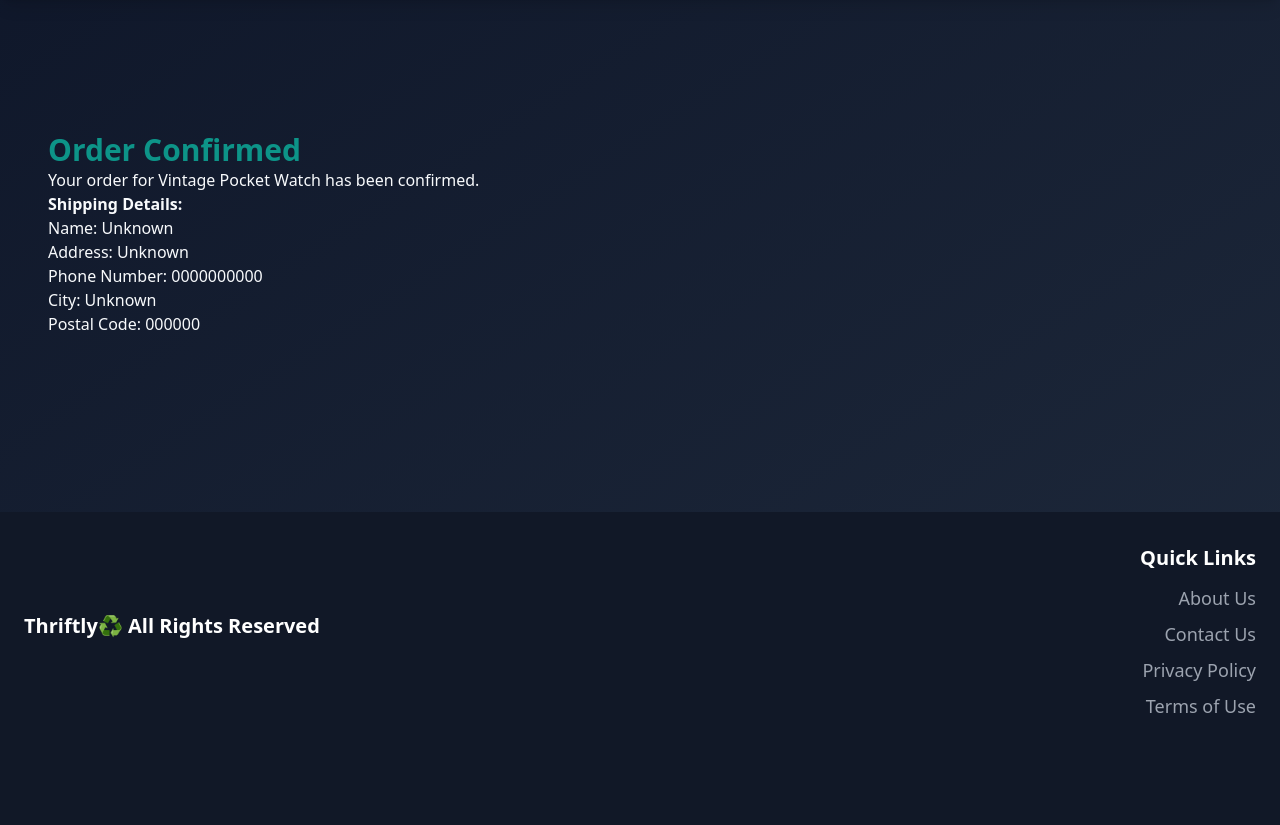
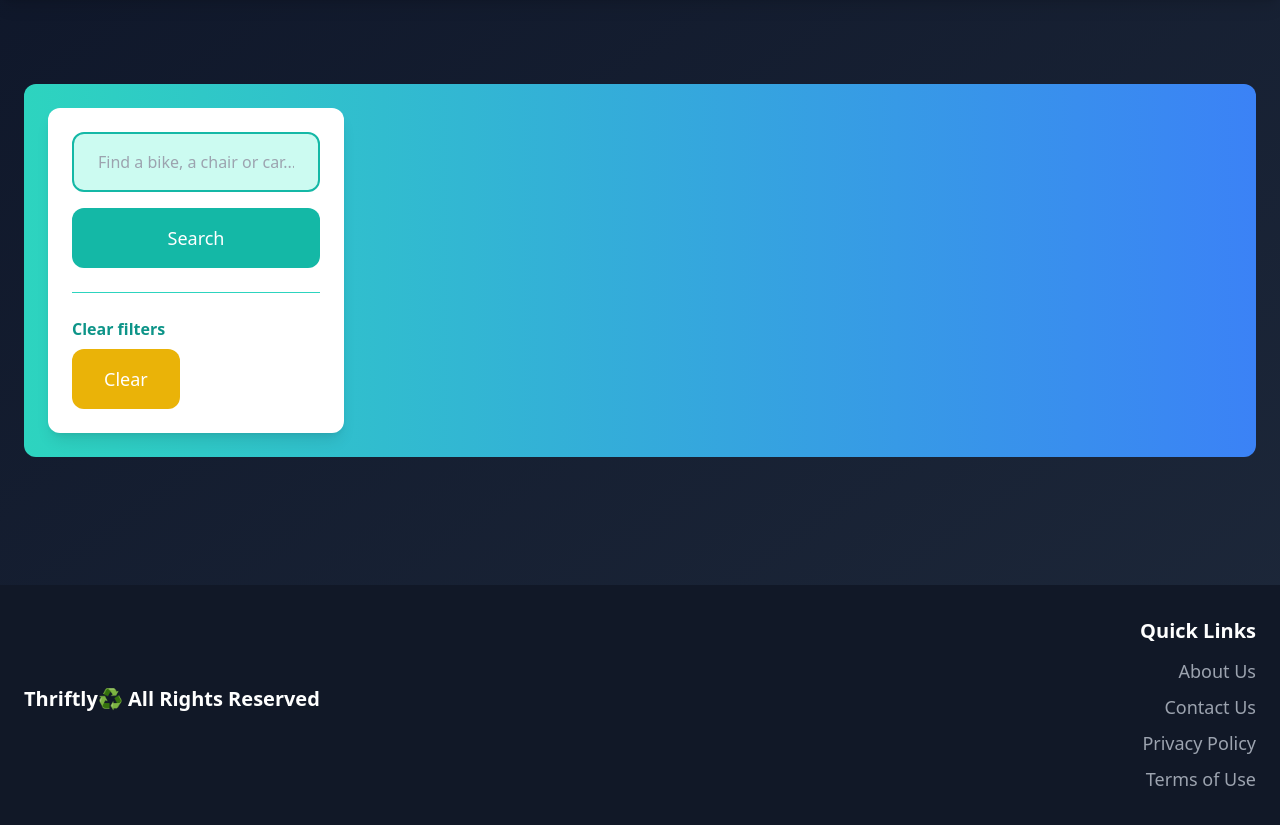
Before and after one commit to anushka00266/Thriftly, a Django app: page /items/order/confirmation/1/ in a window 1280 px wide. Shown: the part 76-901 px from the top of the page. Before the commit the page ends 789 px from the top, so only its background shows below. Run offline with Django 5.2, Linux system fonts and the light colour scheme; a user stored in the database is signed in; data comes from the database, SQL or seed files in the repository; some libraries are stand-ins or nearby versions.

Commit message:
Update order_confirmation.html

```diff
--- a/item/templates/item/order_confirmation.html
+++ b/item/templates/item/order_confirmation.html
@@ -1,19 +1,50 @@
 {% extends 'core/base.html' %}
 
-{% block title %}Order Confirmation{% endblock %}
+{% block title %}Items{% endblock %}
 
 {% block content %}
-<div class="container mx-auto px-6 py-12">
-    <h1 class="text-3xl font-semibold text-teal-600">Order Confirmed</h1>
+    <div class="pb-6 bg-gradient-to-r from-teal-400 to-blue-500 p-6 rounded-xl">
+        <div class="flex flex-col lg:flex-row">
+            <!-- Sidebar Section -->
+            <div class="w-full lg:w-1/4 p-6 bg-white rounded-xl shadow-lg lg:mr-6 mb-6 lg:mb-0">
+                <form method="get" action="{% url 'item:items' %}">
+                    <input name="query" class="w-full py-4 px-6 bg-teal-100 text-teal-800 border-2 border-teal-500 rounded-xl focus:ring-teal-700 focus:outline-none" type="text" value="{{ query }}" placeholder="Find a bike, a chair or car...">
+                    <button class="mt-4 py-4 px-8 text-lg bg-teal-500 hover:bg-teal-700 transition-all duration-300 rounded-xl text-white w-full">Search</button>
+                </form>
 
-    <p>Your order for {{ order.item.name }} has been confirmed.</p>
-    <p><strong>Shipping Details:</strong></p>
-    <ul>
-        <li>Name: {{ order.shipping_full_name }}</li>
-        <li>Address: {{ order.shipping_address }}</li>
-        <li>Phone Number: {{ order.shipping_phone_number }}</li>
-        <li>City: {{ order.shipping_city }}</li>
-        <li>Postal Code: {{ order.shipping_postal_code }}</li>
-    </ul>
-</div>
+                <hr class="my-6 border-teal-400">
+
+                <p class="font-semibold text-teal-600">Clear filters</p>
+
+                <ul>
+                    <li><a href="{% url 'item:items' %}" class="mt-2 py-4 px-8 inline-block bg-yellow-500 text-lg rounded-xl text-white hover:bg-yellow-600 transition-all duration-300">Clear</a></li>
+                </ul>
+            </div>
+
+            <!-- Main Content Section -->
+            <div class="flex-1">
+                <div class="flex flex-wrap gap-6 justify-start">
+                    {% for item in items %}
+                        <div class="transition-all duration-300 transform hover:scale-105 w-full sm:w-1/2 md:w-1/3 lg:w-1/4 xl:w-1/5">
+                            <a href="{% url 'item:detail' item.id %}">
+                                <div>
+                                    <img src="{{ item.image.url }}" class="rounded-xl w-full object-cover transition-all duration-300 hover:scale-105">
+                                </div>
+                                <div class="p-6 bg-white rounded-b-xl shadow-lg hover:shadow-2xl transition-all duration-300">
+                                    <h2 class="text-2xl font-semibold text-teal-600">{{ item.name }}</h2>
+                                    <p class="text-gray-500">Price: ₹{{ item.price|floatformat:0 }}</p>
+                                </div>
+                            </a>
+
+                            <!-- Purchase Now Button -->
+                            <form method="POST" action="{% url 'item:place_order' item.id %}" class="mt-4">
+                                {% csrf_token %}
+                                <button type="submit" class="py-3 px-6 text-lg bg-green-500 hover:bg-green-600 rounded-xl text-white transition-all duration-300 focus:outline-none focus:ring-2 focus:ring-green-500 mx-auto block">Purchase Now</button>
+                            </form>
+                        </div>
+                    {% endfor %}
+                </div>
+            </div>
+        </div>
+    </div>
 {% endblock %}
```
